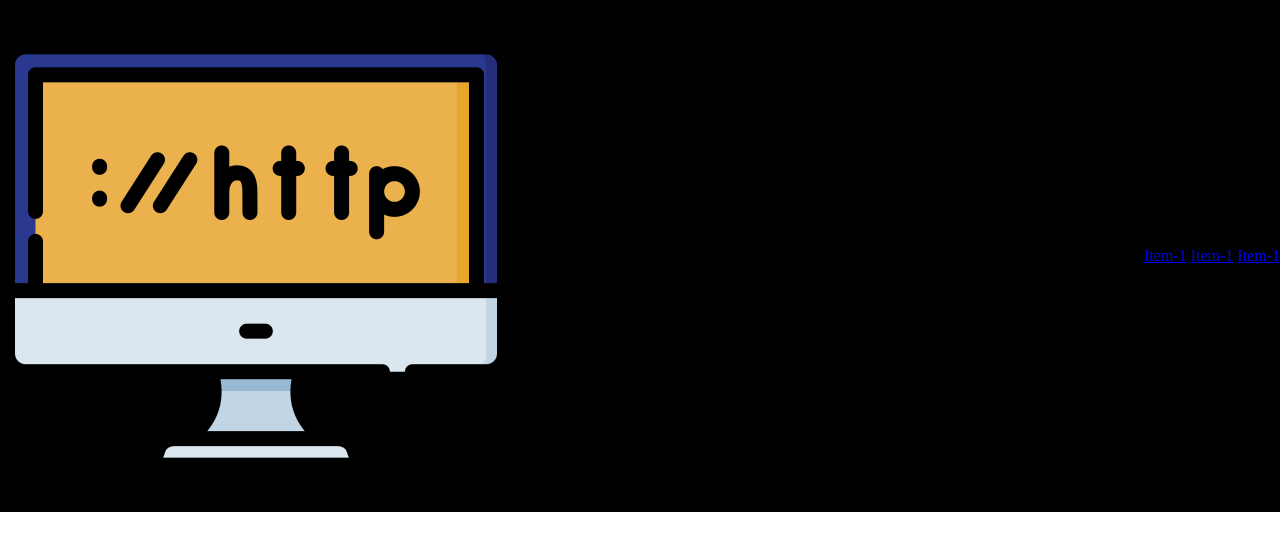
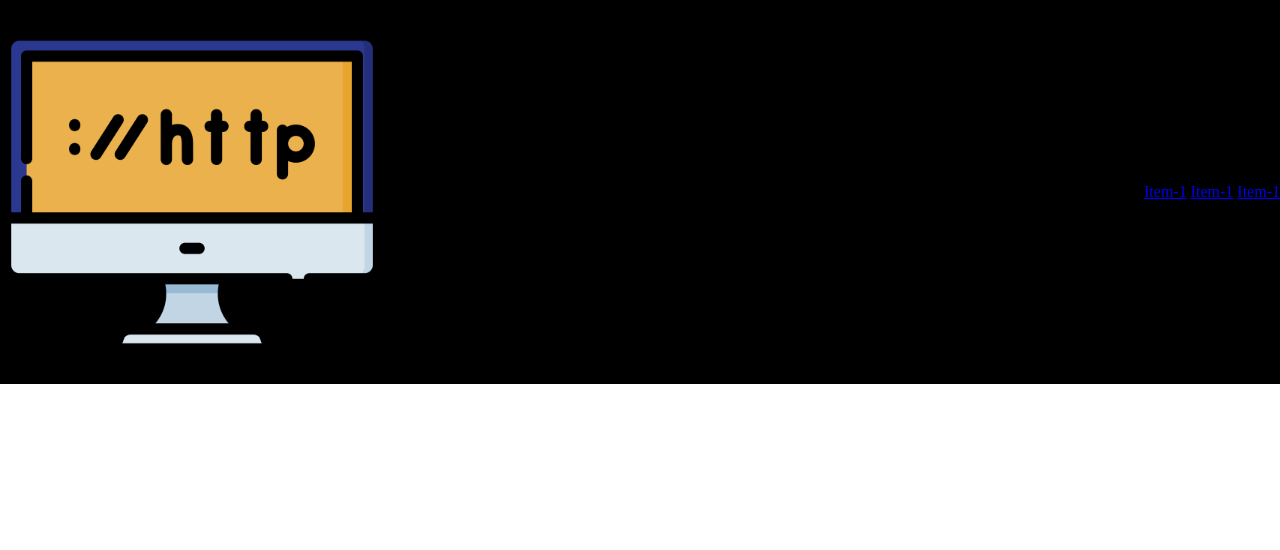
Before and after one commit to 1TDSPG-2023/rm551575, a plain HTML site: page index.html in a window 1280 px wide. Drawn offline with Linux system fonts and the light colour scheme.

Commit message:
Estilo específico img-logo.

```diff
--- a/css/estilo.css
+++ b/css/estilo.css
@@ -11,3 +11,9 @@
     flex-wrap: wrap; /* faz com que os itens se organizem direito de acordo com a resolução da tela que está reproduzindo a página */
     background-color: black;
 }
+
+.cabecalho img{
+    width: 30%; /* redimensionamento da largura */
+    max-width: 30%; /* evita que a imagem não ultrapasse 30% da tela */
+    display: block; /* define o elemento como bloco e ocupa toda a largura disponível */
+}
```
